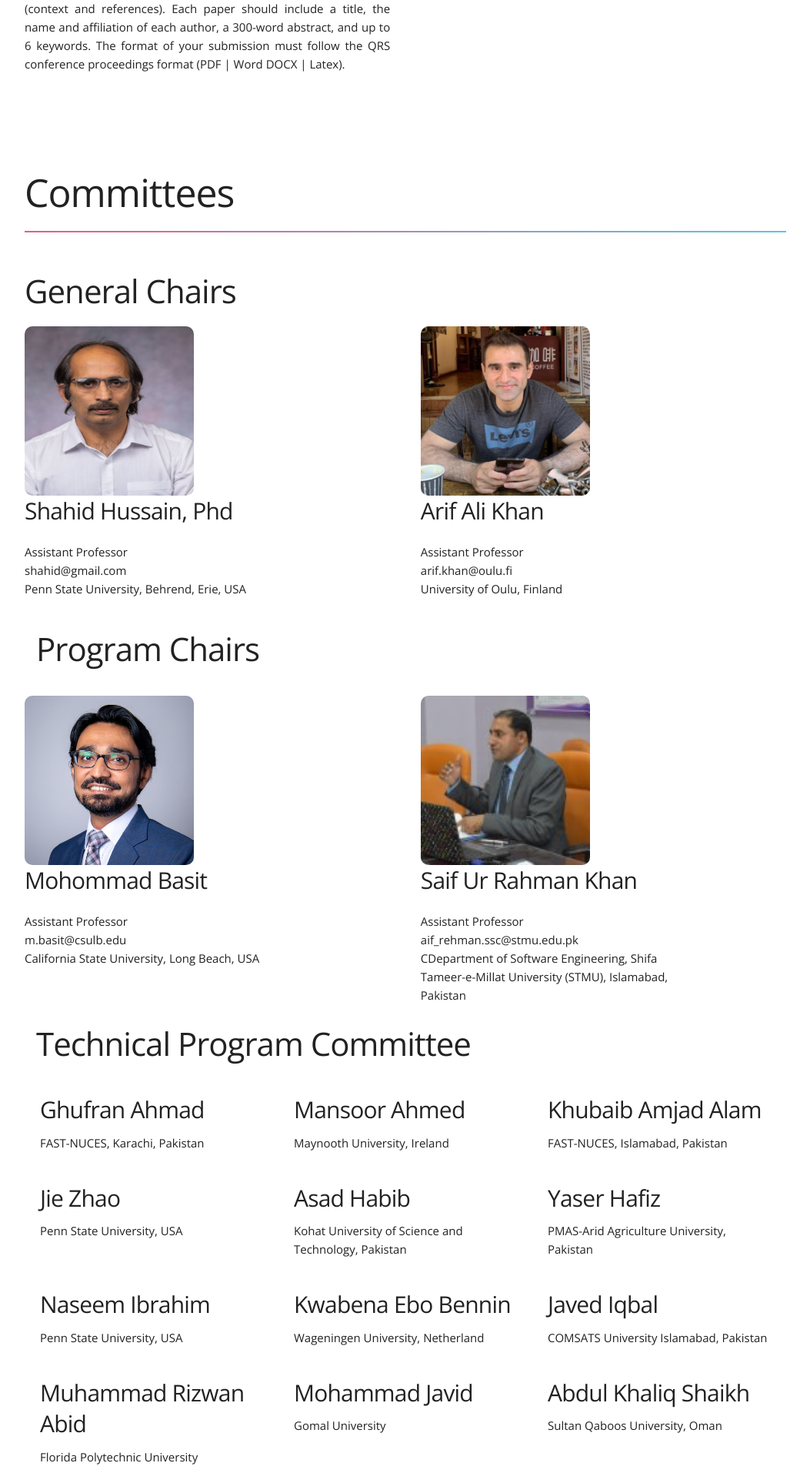
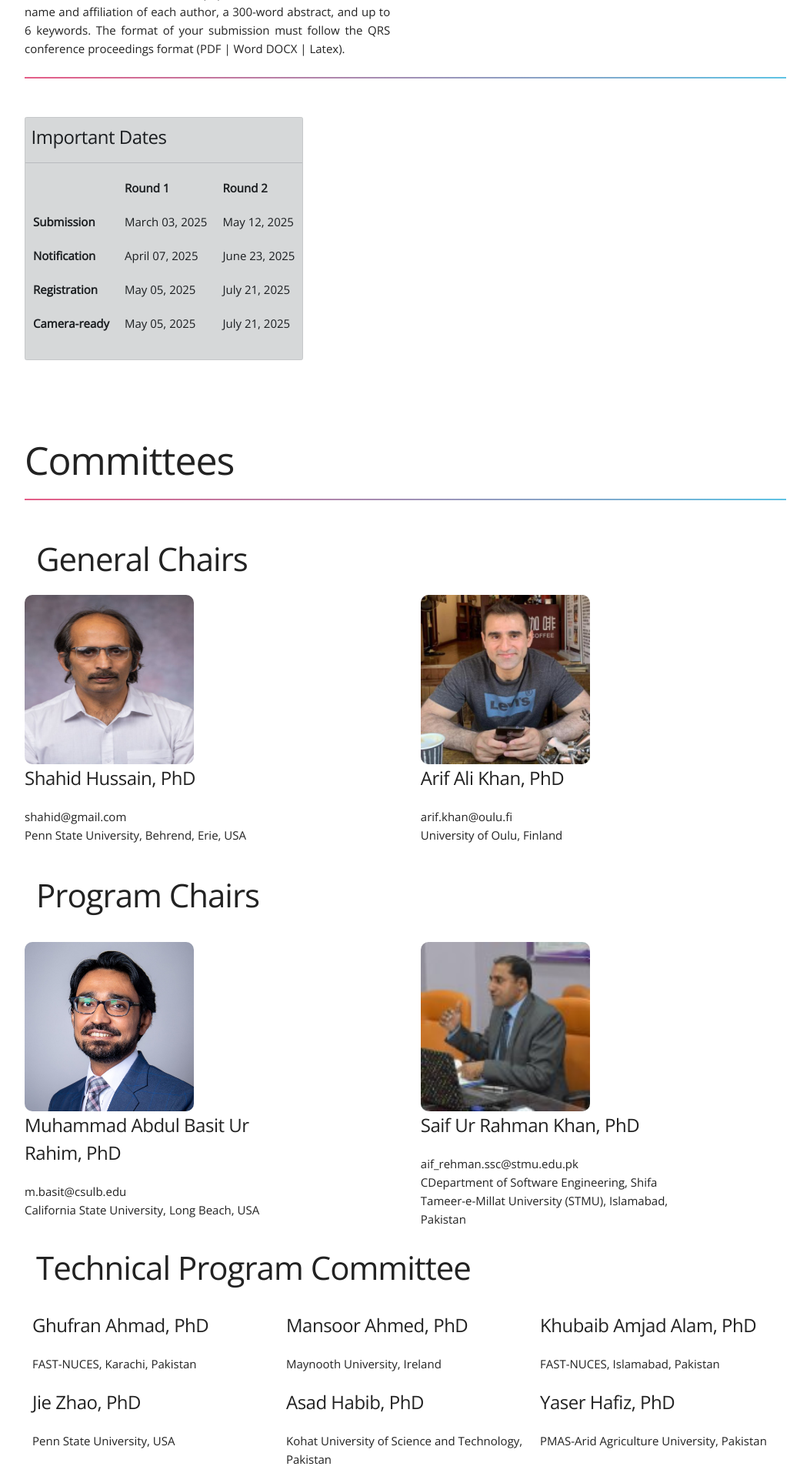
Before and after one commit to ilmaan/ICSE-IT-Conf, a Django app: page / in a window 1280 px wide. Shown: the part 2718-4632 px from the top of the page at 77% size, without its empty margins (113-1166 px from the left). Run offline with Django 5.2, Linux system fonts and the light colour scheme; some libraries are stand-ins or nearby versions.

Commit message:
Requested Changed Logo and all

```diff
--- a/static/app/css/home.css
+++ b/static/app/css/home.css
@@ -370,7 +370,7 @@ nav ul li:first-child {
 }
 nav ul a {
 	text-transform: uppercase;
-	font-size: 12px;
+	font-size: 16px;
 	text-decoration: none;
 	font-weight: 700;
 	color: darkslategray;
@@ -731,8 +731,8 @@ pre, blockquote, dl, figure, table, p, ul, ol, form {
 .techthree.columns {
 	flex: 1 1 calc(33.333% - 20px);
 	box-sizing: border-box;
-	margin: 10px;
-	padding: 10px;
+	margin: 5px;
+	padding: 5px;
 	/* background-color: #f9f9f9; */
 	/* border: 1px solid #ddd; */
 	/* border-radius: 5px; */
--- a/templates/home.html
+++ b/templates/home.html
@@ -23,7 +23,7 @@
 –––––––––––––––––––––––––––––––––––––––––––––––––– -->
 
 <div class="headerlogo">
-    <img src="{% static 'app/images/SEET_rev.png' %}" alt="">
+    <img src="{% static 'app/images/SEET_rev2.png' %}" alt="">
 </div>
 <header id="header">
     <div class="main_nav sticky">
@@ -174,6 +174,55 @@
         </div>
       </div>
     </div>
+
+    <div class="container">
+      <div class="row">
+        <!-- <h1>About SEET</h1> -->
+        <div class="block"></div>
+        <div class=" news-alerts alert alert-dark mb-0 p-0" role="alert">
+          <h5 class="alert-heading m-1 p-2">Important Dates</h5>
+          <hr>
+          <p class="mb-0 p-0 alert-light">
+            <table  cellspacing="0" cellpadding="10">
+              <thead>
+                  <tr>
+                      <th></th>
+                      <th>Round 1</th>
+                      <th>Round 2</th>
+                  </tr>
+              </thead>
+              <tbody>
+                  <tr>
+                      <td><strong>Submission</strong></td>
+                      <td>March 03, 2025</td>
+                      <td>May 12, 2025</td>
+                  </tr>
+                  <tr>
+                      <td><strong>Notification</strong></td>
+                      <td>April 07, 2025</td>
+                      <td>June 23, 2025</td>
+                  </tr>
+                  <tr>
+                      <td><strong>Registration</strong></td>
+                      <td>May 05, 2025</td>
+                      <td>July 21, 2025</td>
+                  </tr>
+                  <tr>
+                      <td><strong>Camera-ready</strong></td>
+                      <td>May 05, 2025</td>
+                      <td>July 21, 2025</td>
+                  </tr>
+              </tbody>
+          </table>
+
+          </p>
+        </div>
+      </div>
+      </div>
+
+
+
+
   </section>
 
   <!-- Team Section
@@ -185,17 +234,17 @@
         <h1>Committees</h1>
         <div class="block"></div>
         <!-- <p>Lorem ipsum dolor sit amet, consetetur sadipscing elitr, sed diam nonumy eirmod tempor invidunt ut labore et dolore magna aliquyam erat, sed diam voluptua. At vero eos et accusam et justo duo dolores et ea rebum. Stet clita kasd gubergren, no sea takimata sanctus est Lorem ipsum dolor sit amet.</p> -->
+      </div>
       <h2>General Chairs</h2>
-    </div>
       <div class="row mb-4">
         <div class="three columns"> <img src="{% static 'app\images\shahid-hussain-web.jpg' %}" width="220" height="220" alt=""/>
-          <h4>Shahid Hussain, Phd</h4>
-          <p>Assistant Professor<br>shahid@gmail.com <br>Penn State University, Behrend, Erie, USA</p>
+          <h5>Shahid Hussain, PhD</h5>
+          <p>shahid@gmail.com <br>Penn State University, Behrend, Erie, USA</p>
           <!-- <span class="typcn typcn-social-facebook-circular icon"></span><span class="typcn typcn-social-instagram-circular icon"></span><span class="typcn typcn-social-google-plus-circular icon"></span><span class="typcn typcn-social-linkedin-circular icon"></span> -->
          </div>
         <div class="three columns"> <img src="{% static 'app\images\arif_ali_khan.jpg' %}" width="220" height="220" alt=""/>
-          <h4>Arif Ali Khan</h4>
-          <p>Assistant Professor<br>arif.khan@oulu.fi<br>University of Oulu, Finland</p>
+          <h5>Arif Ali Khan, PhD</h5>
+          <p>arif.khan@oulu.fi<br>University of Oulu, Finland</p>
           <!-- <span class="typcn typcn-social-facebook-circular icon"></span><span class="typcn typcn-social-instagram-circular icon"></span><span class="typcn typcn-social-google-plus-circular icon"></span><span class="typcn typcn-social-linkedin-circular icon"></span>  -->
         </div>
 
@@ -205,13 +254,13 @@
       <h2>Program Chairs</h2>
       <div class="row pt-4">
         <div class="three columns"> <img src="{% static 'app\images\basiturrahim.jpg' %}" width="220" height="220" alt=""/>
-          <h4>Mohommad Basit</h4>
-          <p>Assistant Professor<br>m.basit@csulb.edu<br>California State University, Long Beach, USA</p>
+          <h5>Muhammad Abdul Basit Ur Rahim, PhD</h5>
+          <p>m.basit@csulb.edu<br>California State University, Long Beach, USA</p>
           <!-- <span class="typcn typcn-social-facebook-circular icon"></span><span class="typcn typcn-social-instagram-circular icon"></span><span class="typcn typcn-social-google-plus-circular icon"></span><span class="typcn typcn-social-linkedin-circular icon"></span> -->
          </div>
         <div class="three columns"> <img src="{% static 'app\images\saif_ur_rahman.jpeg' %}" width="220" height="220" alt=""/>
-          <h4>Saif Ur Rahman Khan</h4>
-          <p>Assistant Professor<br>aif_rehman.ssc@stmu.edu.pk <br>CDepartment of Software Engineering, Shifa Tameer-e-Millat University (STMU), Islamabad, Pakistan</p>
+          <h5>Saif Ur Rahman Khan, PhD</h5>
+          <p>aif_rehman.ssc@stmu.edu.pk <br>CDepartment of Software Engineering, Shifa Tameer-e-Millat University (STMU), Islamabad, Pakistan</p>
           <!-- <span class="typcn typcn-social-facebook-circular icon"></span><span class="typcn typcn-social-instagram-circular icon"></span><span class="typcn typcn-social-google-plus-circular icon"></span><span class="typcn typcn-social-linkedin-circular icon"></span>  -->
         </div>
 
@@ -221,75 +270,75 @@
       <h2>Technical Program Committee</h2>
       <div class="row">
         <div class="techthree columns">
-            <h4>Ghufran Ahmad</h4>
+            <h5>Ghufran Ahmad, PhD</h5>
             <p>FAST-NUCES, Karachi, Pakistan</p>
         </div>
         <div class="techthree columns">
-            <h4>Mansoor Ahmed</h4>
+            <h5>Mansoor Ahmed, PhD</h5>
             <p>Maynooth University, Ireland</p>
         </div>
         <div class="techthree columns">
-            <h4>Khubaib Amjad Alam</h4>
+            <h5>Khubaib Amjad Alam, PhD</h5>
             <p>FAST-NUCES, Islamabad, Pakistan</p>
         </div>
         <div class="techthree columns">
-            <h4>Jie Zhao</h4>
+            <h5>Jie Zhao, PhD</h5>
             <p>Penn State University, USA</p>
         </div>
         <div class="techthree columns">
-            <h4>Asad Habib</h4>
+            <h5>Asad Habib, PhD</h5>
             <p>Kohat University of Science and Technology, Pakistan</p>
         </div>
         <div class="techthree columns">
-            <h4>Yaser Hafiz</h4>
+            <h5>Yaser Hafiz, PhD</h5>
             <p>PMAS-Arid Agriculture University, Pakistan</p>
         </div>
         <div class="techthree columns">
-            <h4>Naseem Ibrahim</h4>
+            <h5>Naseem Ibrahim, PhD</h5>
             <p>Penn State University, USA</p>
         </div>
         <div class="techthree columns">
-            <h4>Kwabena Ebo Bennin</h4>
+            <h5>Kwabena Ebo Bennin, PhD</h5>
             <p>Wageningen University, Netherland</p>
         </div>
         <div class="techthree columns">
-            <h4>Javed Iqbal</h4>
+            <h5>Javed Iqbal, PhD</h5>
             <p>COMSATS University Islamabad, Pakistan</p>
         </div>
         <div class="techthree columns">
-            <h4>Muhammad Rizwan Abid</h4>
+            <h5>Muhammad Rizwan Abid, PhD</h5>
             <p>Florida Polytechnic University</p>
         </div>
         <div class="techthree columns">
-            <h4>Mohammad Javid</h4>
+            <h5>Mohammad Javid, PhD</h5>
             <p>Gomal University</p>
         </div>
         <div class="techthree columns">
-            <h4>Abdul Khaliq Shaikh</h4>
+            <h5>Abdul Khaliq Shaikh, PhD</h5>
             <p>Sultan Qaboos University, Oman</p>
         </div>
         <div class="techthree columns">
-            <h4>Abdul Mateen</h4>
+            <h5>Abdul Mateen, PhD</h5>
             <p>Yeungnam University, Korea</p>
         </div>
         <div class="techthree columns">
-            <h4>Ghulam Mudassir</h4>
+            <h5>Ghulam Mudassir, PhD</h5>
             <p>University of L'Aquila, Italy</p>
         </div>
         <div class="techthree columns">
-            <h4>Boyana Norris</h4>
+            <h5>Boyana Norris, PhD</h5>
             <p>University of Oregon, USA</p>
         </div>
         <div class="techthree columns">
-            <h4>Wen-Li Wang</h4>
+            <h5>Wen-Li Wang, PhD</h5>
             <p>Penn State University</p>
         </div>
         <div class="techthree columns">
-            <h4>Chong Chun Yong</h4>
+            <h5>Chong Chun Yong, PhD</h5>
             <p>Monash University</p>
         </div>
         <div class="techthree columns">
-            <h4>Jacky Keung</h4>
+            <h5>Jacky Keung, PhD</h5>
             <p>City University of Hong Kong</p>
         </div>
     </div>
```
Also changed, not shown: static/app/images/SEET_rev2.png (added).
